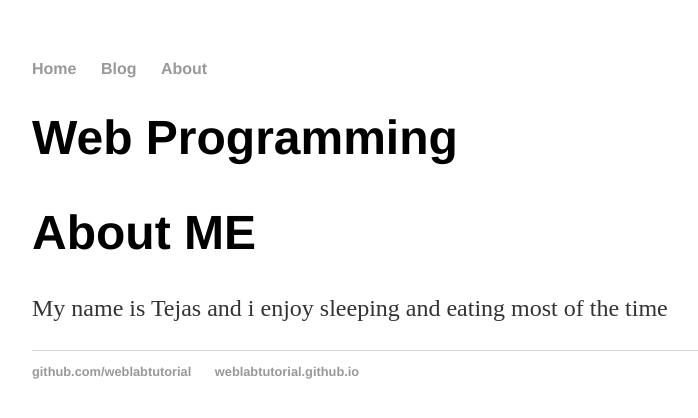
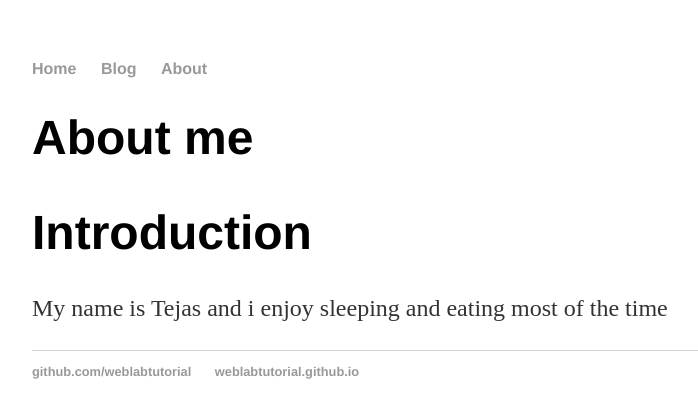
Before and after one commit to TejasSyam/TejasSyam.github.io, a Jekyll site: the page built from about/index.html, in a window 1280 px wide. Shown: the top 418 px of the page, without its empty margins (160-858 px from the left). Built offline with Jekyll 4.4.1, drawn with Linux system fonts in a browser that asks for light colours.

Commit message:
Update index.html

```diff
--- a/about/index.html
+++ b/about/index.html
@@ -1,6 +1,6 @@
 ---
 layout: default
-title: Web Programming
+title: About me
 ---
 <h1>{{ page.title }}</h1>
 <ul class="posts">
@@ -10,6 +10,6 @@ post.title }}</a></li>
  {% endfor %}
 </ul>
 <div class="blurb">
-<h1>About ME</h1>
+<h1>Introduction</h1>
 <p>My name is Tejas and i enjoy sleeping and eating most of the time</p>
 </div>
```
